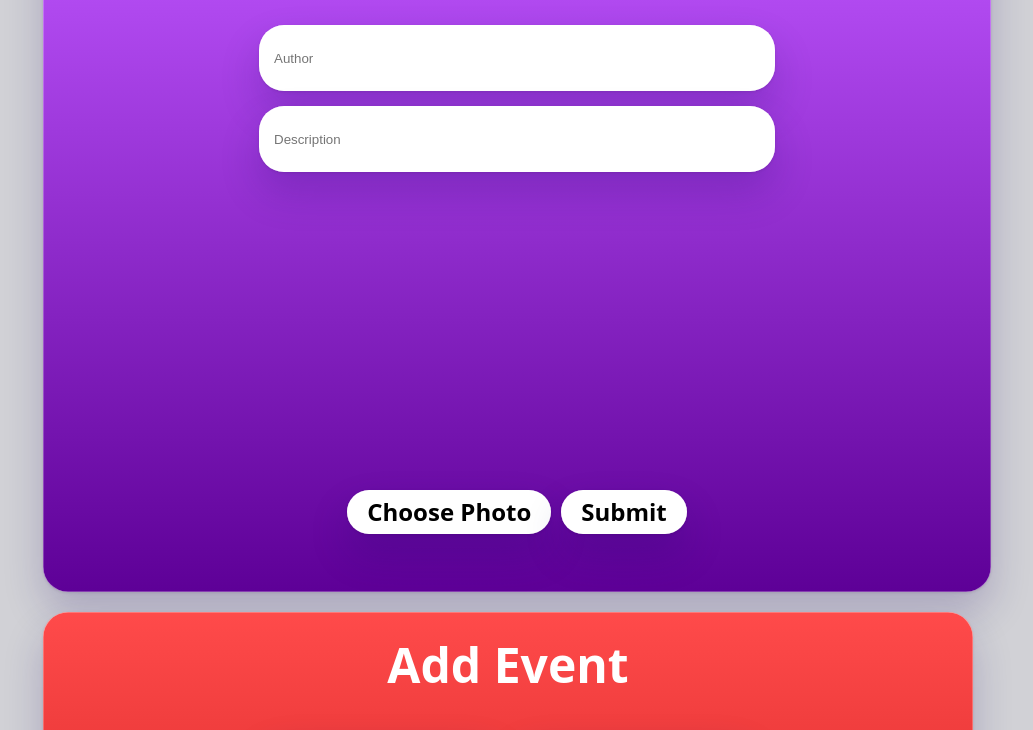
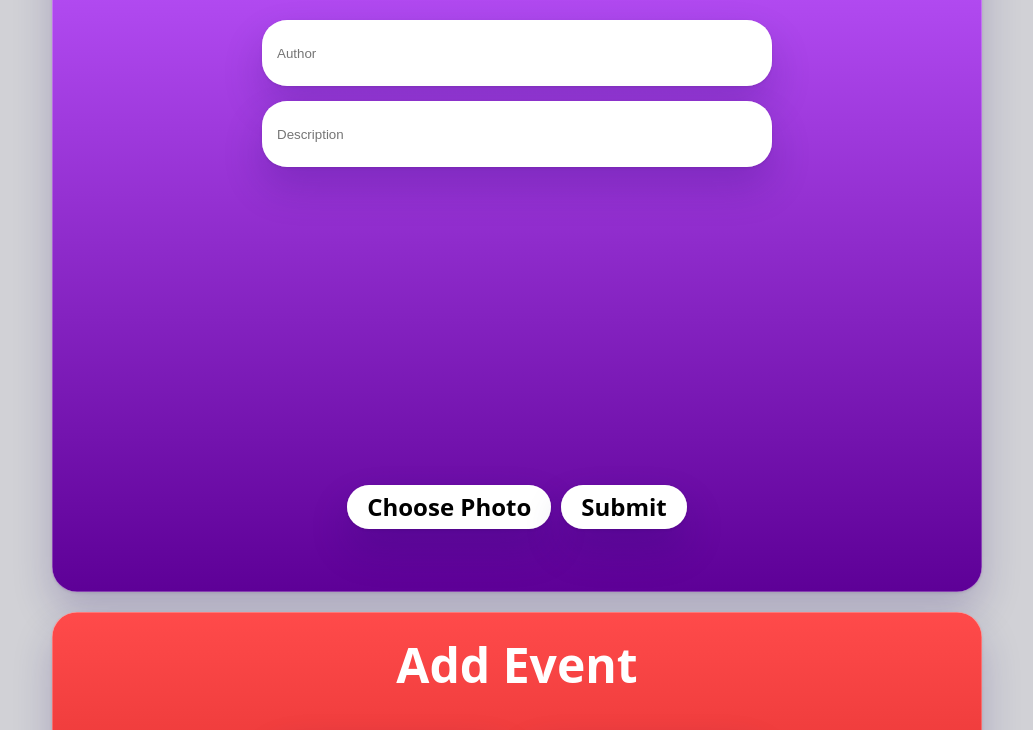
Before and after one commit to garrettphorn19/Caseville-Dashboard-React, a Gatsby site: page /admin in a window 1280 px wide. Shown: the part 121-851 px from the top of the page, without its empty margins (123-1156 px from the left). Built offline with nearby package versions, Linux system fonts and the light colour scheme; Gatsby itself is replaced by a stand-in of ours; no server answers.

Commit message:
Refactor AddPhotoWidget component and improve file upload functionality

```diff
--- a/src/components/admin/AddPhotoWidget.js
+++ b/src/components/admin/AddPhotoWidget.js
@@ -109,9 +109,9 @@ export default function AddPhotoWidget() {
             onChange={descriptionChangedHandler}
           />
         </InputField>
-        <PhotoPreview>
-          <PreviewImage id="photoPreview" src={preview} />
-        </PhotoPreview>
+        <PhotoPreviewContainer>
+          <PreviewImage id="PhotoPreviewContainer" src={preview} />
+        </PhotoPreviewContainer>
         <input
           type="datetime-local"
           name="eventTimeInput"
@@ -144,21 +144,16 @@ const Widget = styled.div`
     rgb(190.8, 86.06, 255) 0%,
     rgb(93.54, 0, 150.87) 100%
   );
+
   border-radius: 25px;
   box-shadow: 0px 20px 40px #17006633, 0px 1px 3px #0000001a,
     inset 0px 0px 0px 0.5px #ffffff80;
+
   display: flex;
   flex-direction: column;
+
   height: 693px;
-  justify-content: space-between;
-  left: 0;
-  overflow: hidden;
-  padding: 20px 166px;
-  width: fit-content;
-
-  @media (max-width: 450px) {
-    width: 410px;
-  }
+  padding: 20px;
 `
 
 const Title = styled.p`
@@ -166,13 +161,7 @@ const Title = styled.p`
   font-family: "SF Pro Rounded-Bold", "Open Sans";
   font-size: 48px;
   font-weight: 700;
-  letter-spacing: 0;
   line-height: normal;
-  margin-top: -1px;
-  position: relative;
-  text-align: center;
-  white-space: nowrap;
-  width: fit-content;
 `
 
 const ContentContainer = styled.div`
@@ -180,34 +169,20 @@ const ContentContainer = styled.div`
   display: flex;
   flex-direction: column;
   gap: 15px;
-  padding: 36px 50px;
-  position: relative;
-  width: fit-content;
+  padding: 36px;
 `
 
 const InputField = styled.div`
-  align-items: center;
-  display: flex;
-  gap: 10px;
-  justify-content: center;
-  position: relative;
-  width: fit-content;
+  input {
+    width: 480px;
+    height: 24px;
 
-  input {
-    width: 486px;
-    height: 24px;
-    align-items: center;
-    background-color: #ffffff;
     border: none;
     border-radius: 25px;
     box-shadow: 0px 20px 40px #17006633, 0px 1px 3px #0000001a,
       inset 0px 0px 0px 0.5px #ffffff80;
-    display: flex;
-    flex: 1;
-    gap: 10px;
-    overflow: hidden;
+
     padding: 21px 15px;
-    position: relative;
 
     @media (max-width: 450px) {
       width: 310px;
@@ -215,15 +190,9 @@ const InputField = styled.div`
   }
 `
 
-const PhotoPreview = styled.div`
-  align-items: center;
+const PhotoPreviewContainer = styled.div`
   display: flex;
-  gap: 10px;
-  justify-content: center;
-  position: relative;
-  width: fit-content;
   border-radius: 25px;
-  background: #ffffff;
   transition: 1s cubic-bezier(0.075, 0.82, 0.165, 1);
 
   &:hover {
@@ -241,18 +210,12 @@ const PreviewImage = styled.img`
   border-radius: 25px;
   box-shadow: 0px 20px 40px #17006633, 0px 1px 3px #0000001a,
     inset 0px 0px 0px 0.5px #ffffff80;
-  flex: 1;
   height: 288px;
-  max-width: 498px;
-  position: relative;
 `
 
 const ButtonContainer = styled.div`
-  align-items: flex-start;
   display: flex;
   gap: 10px;
-  position: relative;
-  width: fit-content;
 `
 
 const ChooseButton = styled.div`
@@ -261,25 +224,15 @@ const ChooseButton = styled.div`
   }
 
   label {
-    color: #000000;
     font-family: "SF Pro Rounded-Bold", "Open Sans";
     font-size: 24px;
     font-weight: 700;
-    text-align: center;
-
-    align-items: center;
     background-color: #ffffff;
     border-radius: 25px;
     box-shadow: 0px 20px 40px #17006633, 0px 1px 3px #0000001a,
       inset 0px 0px 0px 0.5px #ffffff80;
     display: inline-block;
-
-    gap: 20px;
-    justify-content: center;
-    overflow: hidden;
     padding: 10px 20px;
-    position: relative;
-    width: fit-content;
     transition: 1s cubic-bezier(0.075, 0.82, 0.165, 1);
 
     &:hover {
@@ -300,24 +253,14 @@ const ChooseButton = styled.div`
 `
 
 const SubmitButton = styled.div`
-  color: #000000;
   font-family: "SF Pro Rounded-Bold", "Open Sans";
   font-size: 24px;
   font-weight: 700;
-  text-align: center;
-
-  align-items: center;
   background-color: #ffffff;
   border-radius: 25px;
   box-shadow: 0px 20px 40px #17006633, 0px 1px 3px #0000001a,
     inset 0px 0px 0px 0.5px #ffffff80;
-  display: flex;
-  gap: 20px;
-  justify-content: center;
-  overflow: hidden;
   padding: 10px 20px;
-  position: relative;
-  width: fit-content;
   transition: 1s cubic-bezier(0.075, 0.82, 0.165, 1);
 
   &:hover {
```
